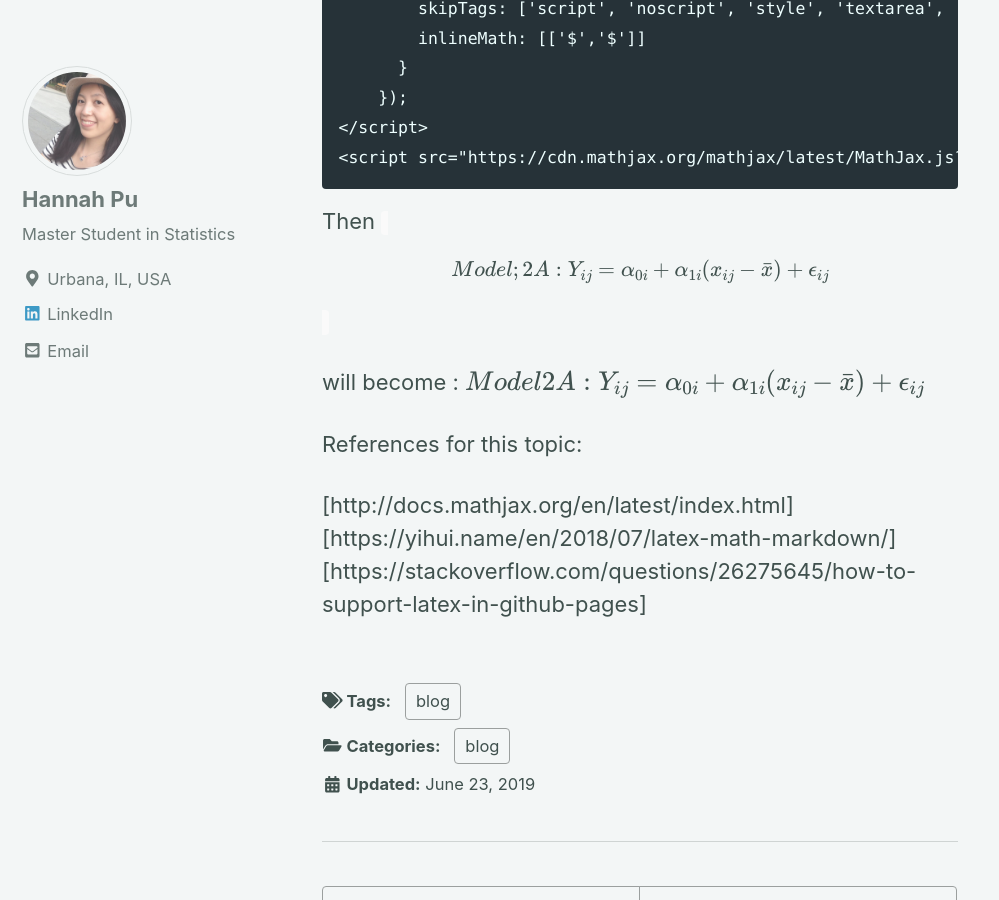
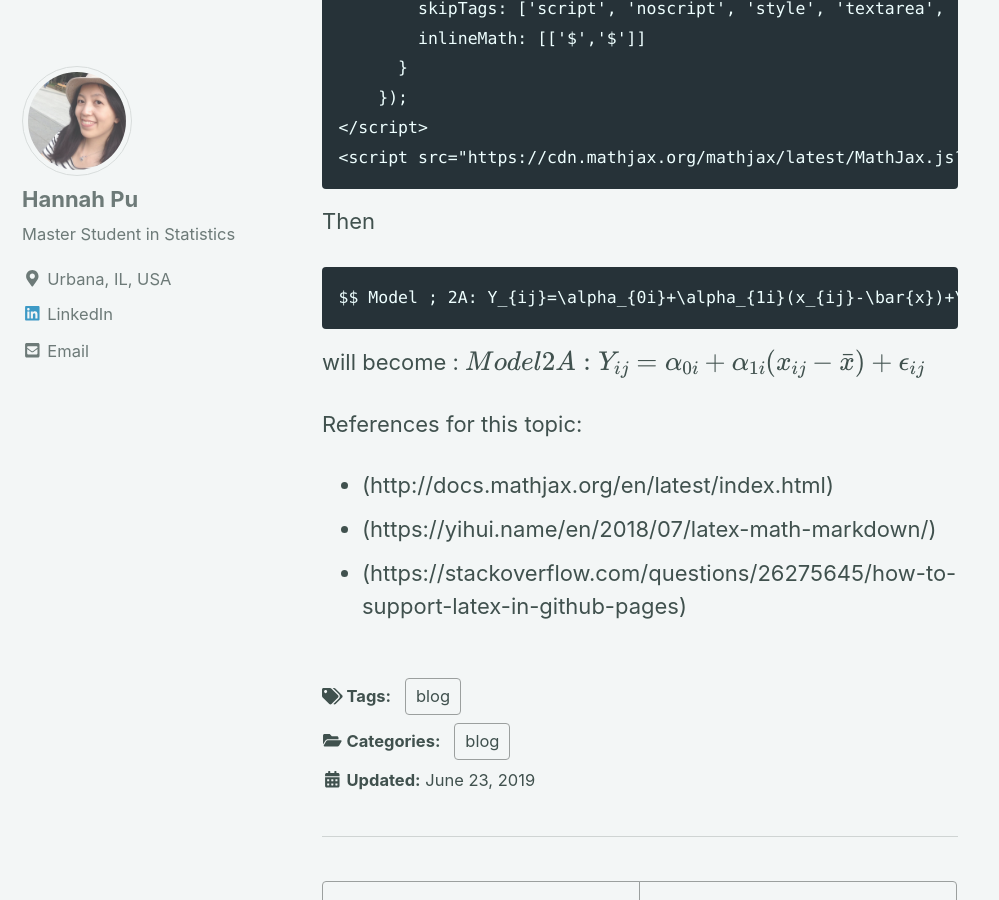
Before and after one commit to hannahpu/hannahpu.github.io, a Jekyll site: the page built from _posts/2019-06-23-latex.md, in a window 1280 px wide and 900 px high, scrolled down 554 px. Shown: the whole window, without its empty margins (0-999 px from the left). Built offline with Jekyll 4.4.1, drawn with Linux system fonts in a browser that asks for light colours; cached includes are drawn as plain includes; nearby versions of some CDN libraries; formulas are drawn with MathJax 3; some of the changed lines change nothing that is shown.

Commit message:
Update 2019-06-23-latex.md

````diff
--- a/_posts/2019-06-23-latex.md
+++ b/_posts/2019-06-23-latex.md
@@ -23,13 +23,15 @@
 ```
 
 Then
-```$$ Model ; 2A: Y_{ij}=\alpha_{0i}+\alpha_{1i}(x_{ij}-\bar{x})+\epsilon_{ij} $$```
+```text
+$$ Model ; 2A: Y_{ij}=\alpha_{0i}+\alpha_{1i}(x_{ij}-\bar{x})+\epsilon_{ij} $$
+```
 
 will become : $$ Model 2A: Y_{ij}=\alpha_{0i}+\alpha_{1i}(x_{ij}-\bar{x})+\epsilon_{ij} $$
 
 
 References for this topic:
 
-[http://docs.mathjax.org/en/latest/index.html]
-[https://yihui.name/en/2018/07/latex-math-markdown/]
-[https://stackoverflow.com/questions/26275645/how-to-support-latex-in-github-pages]
+* (http://docs.mathjax.org/en/latest/index.html)
+* (https://yihui.name/en/2018/07/latex-math-markdown/)
+* (https://stackoverflow.com/questions/26275645/how-to-support-latex-in-github-pages)
````
